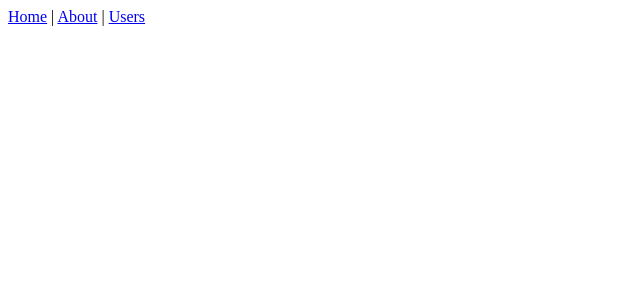
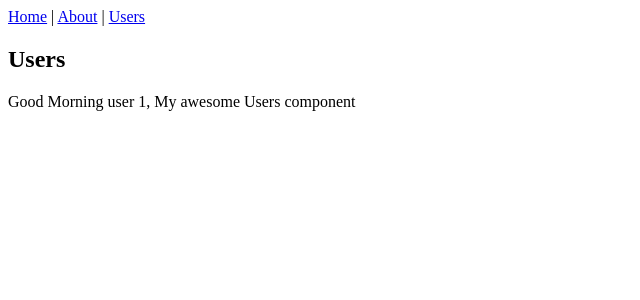
Before and after one commit to ThamyrisCabralArraes/exercicio-react-route, a React (Create React App) app: page /users/1 in a window 1280 px wide. Shown: the top 300 px of the page, without its empty margins (0-640 px from the left). Built offline with nearby package versions, Linux system fonts and the light colour scheme.

Commit message:
feat: criado users para usuarios

```diff
--- a/src/App.js
+++ b/src/App.js
@@ -1,6 +1,6 @@
 import React, { Component } from 'react';
 import Home from './components/Home';
-import { BrowserRouter } from 'react-router-dom';
+import { BrowserRouter, Switch } from 'react-router-dom';
 import { Route } from 'react-router-dom';
 import About from './components/About';
 import Users from './components/Users';
@@ -14,9 +14,11 @@ class App extends Component {
       <Link to={'/'}>Home</Link> <span> | </span>
       <Link to={'/about'}>About</Link> <span> | </span>
       <Link to={'/users'}>Users</Link>
-      <Route path={'/'} component={Home} exact />
-      <Route path={'/about'} component={About} />
-      <Route path={'/users'} component={Users} exact />
+      <Switch>
+        <Route path={'/'} component={Home} exact />
+        <Route path={'/about'} component={About} />
+        <Route path={'/users/:id'} render={(props) => <Users {...props} greetingsMessage={'Good Morning'} />} />
+      </Switch>
       </BrowserRouter>
 
     );
--- a/src/components/Users.js
+++ b/src/components/Users.js
@@ -1,11 +1,13 @@
+// arquivo Users.js
 import React, { Component } from 'react';
 
 class Users extends Component {
   render() {
+    const { greetingsMessage = 'Hi There', match: { params: { id } } } = this.props;
     return (
       <div>
         <h2>Users</h2>
-        <p> My awesome Users component </p>
+        <p> { `${greetingsMessage} user ${id}` }, My awesome Users component </p>
       </div>
     );
   }
```
